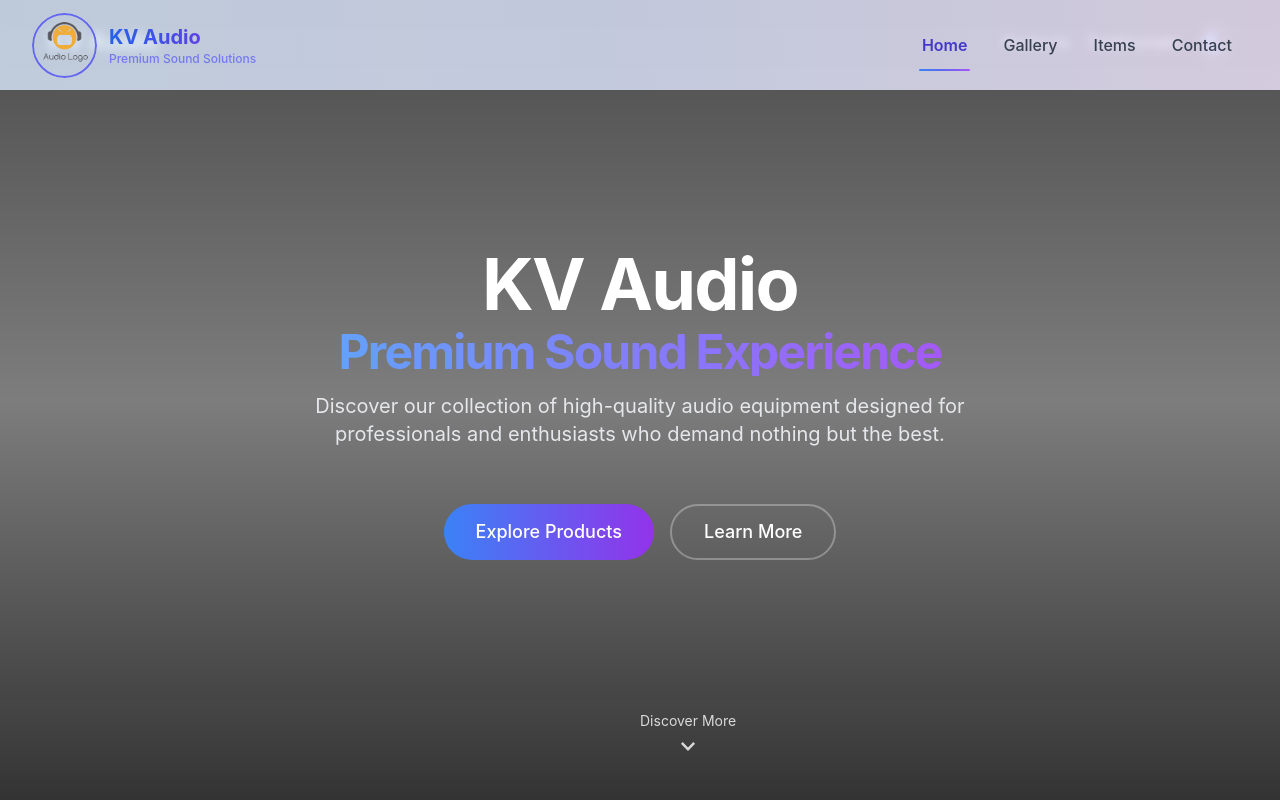
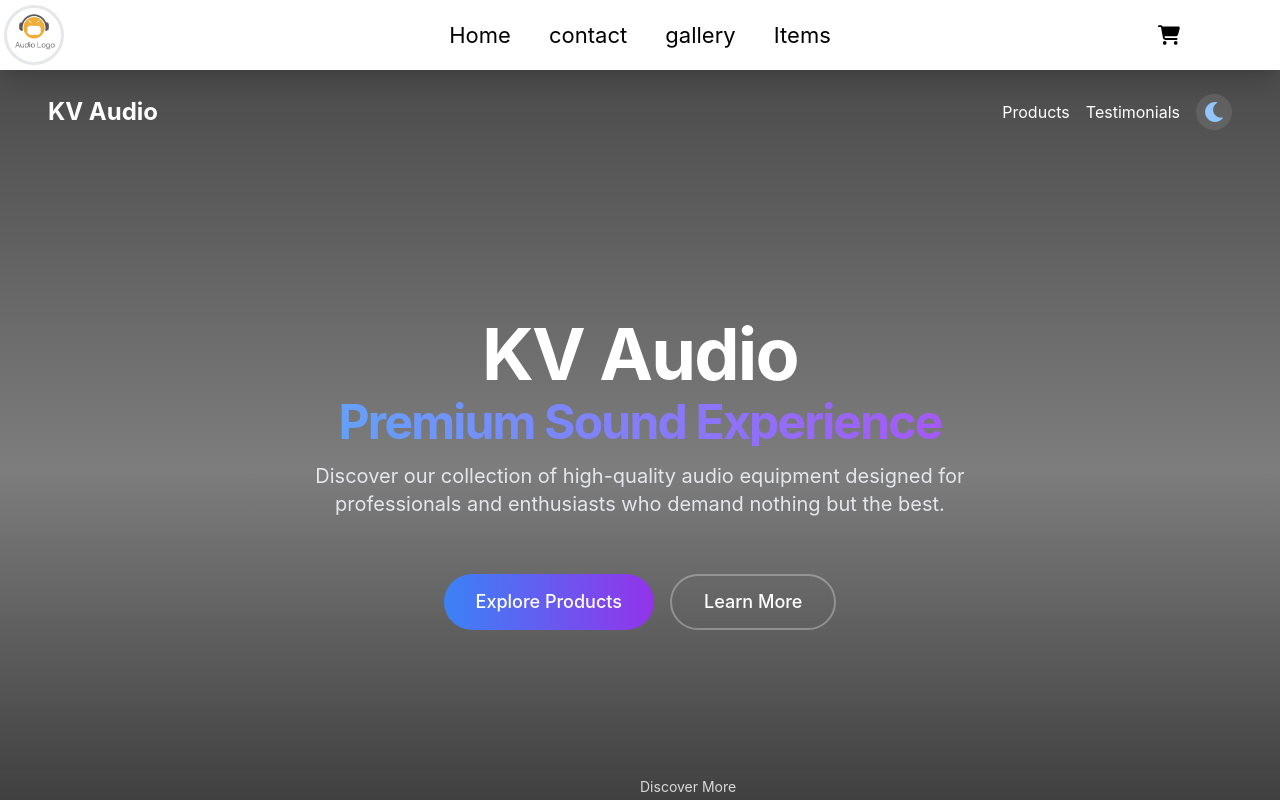
Before and after one commit to MadhubhashithaDEV/kv-audio-frontend, a React (Vite) app: page / in a window 1280 px wide. Shown: the top 800 px of the page. Built offline with nearby package versions, Linux system fonts and the light colour scheme.

Commit message:
implement cart

```diff
--- a/src/components/header.jsx
+++ b/src/components/header.jsx
@@ -1,93 +1,41 @@
-import { useState, useEffect } from "react";
-import { Link, useLocation } from "react-router-dom";
-import { motion, AnimatePresence } from "framer-motion";
+import { useState } from "react";
+import { FaCartShopping } from "react-icons/fa6";
+import { GiHamburgerMenu } from "react-icons/gi";
+import { Link } from "react-router-dom";
+
 
 export default function Header() {
-  const [isScrolled, setIsScrolled] = useState(false);
-  const [isMobileMenuOpen, setIsMobileMenuOpen] = useState(false);
-  const [isSearchOpen, setIsSearchOpen] = useState(false);
-  const location = useLocation();
-
-  // Handle scroll effect
-  useEffect(() => {
-    const handleScroll = () => {
-      setIsScrolled(window.scrollY > 10);
-    };
-    window.addEventListener("scroll", handleScroll);
-    return () => window.removeEventListener("scroll", handleScroll);
-  }, []);
-
-  // Check if link is active
-  const isActive = (path) => {
-    return location.pathname === path;
-  };
-
+	const [navPanelOpen, setNavPanelOpen] = useState(false);
+  const token = localStorage.getItem("token")
 	return (
-    <>
-      <header
-        className={`w-full fixed top-0 z-50 transition-all duration-500 ${
-          isScrolled
-            ? "h-[70px] bg-white/90 backdrop-blur-md shadow-lg dark:bg-gray-900/95"
-            : "h-[90px] bg-gradient-to-r from-blue-100/80 via-indigo-100/80 to-purple-100/80 backdrop-blur-sm dark:from-gray-900/90 dark:via-indigo-900/90 dark:to-purple-900/90"
-        }`}
-      >
-        <div className="max-w-7xl mx-auto px-4 sm:px-6 lg:px-8 h-full flex items-center justify-between">
-          {/* Logo */}
-          <div className="flex items-center">
-            <Link to="/" className="flex items-center group">
-              <div className={`relative ${isScrolled ? "w-[50px] h-[50px]" : "w-[65px] h-[65px]"} transition-all duration-300 overflow-hidden rounded-full`}>
+		<header className="w-full  h-[70px] shadow-xl flex justify-center items-center relative bg-accent text-black">
 			<img
 				src="/logo.png"
-                  alt="KV Audio"
-                  className="w-full h-full object-cover rounded-full border-2 border-indigo-500 group-hover:border-purple-500 shadow-md group-hover:shadow-lg group-hover:shadow-indigo-300/50 transition-all duration-300 transform group-hover:scale-105"
+				alt="logo"
+				className="w-[60px] h-[60px] object-cover border-[3px] absolute left-1 rounded-full"
 			/>
-                <div className="absolute inset-0 bg-gradient-to-tr from-blue-500/20 to-purple-500/20 opacity-0 group-hover:opacity-100 transition-opacity duration-300 rounded-full"></div>
-              </div>
-              <div className="ml-3 flex flex-col">
-                <span className="text-xl font-bold bg-gradient-to-r from-blue-600 via-indigo-600 to-purple-600 bg-clip-text text-transparent hidden sm:block transition-all duration-300 transform group-hover:translate-x-1 dark:from-blue-400 dark:via-indigo-400 dark:to-purple-400">
-                  KV Audio
-                </span>
-                <span className="text-xs text-indigo-500 hidden sm:block font-medium opacity-80 dark:text-indigo-300">Premium Sound Solutions</span>
-              </div>
+			<div className="hidden w-[450px]  md:flex justify-evenly items-center">
+				<Link to="/" className="hidden md:block text-[22px]  m-1">
+					Home
+				</Link>
+				<Link to="/contact" className="hidden md:block text-[22px]  m-1">
+					contact
+				</Link>
+				<Link to="/gallery" className="hidden md:block text-[22px]  m-1">
+					gallery
+				</Link>
+				{/* items */}
+				<Link to="/items" className="hidden md:block text-[22px]  m-1">
+					Items
+				</Link>
+				<Link
+					to="/booking"
+					className="hidden md:block text-[22px] font-bold m-1 absolute right-24"
+				>
+					<FaCartShopping />
 				</Link>
 			</div>
 
-          {/* Desktop Navigation */}
-          <nav className="hidden md:flex items-center space-x-1">
-            {[
-              { path: "/", label: "Home" },
-              { path: "/gallery", label: "Gallery" },
-              { path: "/items", label: "Items" },
-              { path: "/contact", label: "Contact" }
-            ].map((link) => (
-              <Link
-                key={link.path}
-                to={link.path}
-                className={`relative font-medium text-base px-4 py-2.5 rounded-xl transition-all duration-200 hover:bg-indigo-50 dark:hover:bg-indigo-900/30 group ${
-                  isActive(link.path)
-                    ? "text-indigo-700 dark:text-indigo-300 font-semibold"
-                    : "text-gray-700 dark:text-gray-300 hover:text-indigo-600 dark:hover:text-indigo-200"
-                }`}
-              >
-                <div className="flex items-center">
-                  {link.label}
-                </div>
-                {isActive(link.path) && (
-                  <span className="absolute -bottom-1 left-0 right-0 mx-auto w-2/3 h-0.5 bg-gradient-to-r from-blue-500 via-indigo-500 to-purple-500 rounded-full"></span>
-                )}
-              </Link>
-            ))}
-
-
-
-          </nav>
-
-        </div>
-
-
-
-
 		</header>
-    </>
 	);
 }
--- a/src/pages/home/productOverview.jsx
+++ b/src/pages/home/productOverview.jsx
@@ -50,7 +50,7 @@ export default function ProductOverview() {
 							{product.dimensions}
 						</div>
 						<button
-							className="mt-4 bg-accent text-white px-4 py-2 rounded-md"
+							className="mt-4 bg-green-600 text-black px-4 py-2 rounded-md"
 							onClick={() => {
 								addToCart(product.key, 1);
 								toast.success("Added to Cart");
--- a/src/pages/register/register.css
+++ b/src/pages/register/register.css
@@ -1,6 +1,6 @@
 /* Modern Register Page Styling with Purple/Blue Theme */
-.register-container {
-  width: 100%;
+.login-container {
+      width: 100vw;
       height: 100vh;
       background-image: url('https://imgs.search.brave.com/5sXCgmAyA_db2kDpJ_th6IO5VY3xkrrSkguJmh00dJs/rs:fit:860:0:0:0/g:ce/aHR0cHM6Ly9zdGF0/aWMuc3BhY2VjcmFm/dGVkLmNvbS9lYzAy/NjYyZGE1YmE0OWQx/OGI4Zjk4YWY0MTc3/MDc5Yy9pL2VhZDU5/ZjQ1OGY2MDRkMjY5/ZjBiZTg1MDYwNTBi/N2I2LzEvR0N1Q3Y3/MjdSaVlGWFlUR3Ru/ZVFUZS9JTUdfNDQ5/Ni5KUEc');
       background-size: cover;
@@ -9,9 +9,12 @@
       justify-content: center;
       align-items: center;
       font-family: 'Poppins', sans-serif;
+      overflow: hidden;
+      margin: 0;
+      padding: 0;
     }
 
-.register-overlay {
+    .login-overlay {
       width: 100%;
       height: 100%;
       background: rgba(0, 0, 0, 0.6);
@@ -19,10 +22,13 @@
       display: flex;
       justify-content: center;
       align-items: center;
+      overflow-y: auto;
+      padding: 20px 0;
     }
 
-.register-card {
-  width: 450px;
+    .login-card {
+      width: 100%;
+      max-width: 450px;
       padding: 40px;
       background: rgba(25, 25, 65, 0.2);
       border-radius: 16px;
@@ -31,6 +37,7 @@
       border: 1px solid rgba(255, 255, 255, 0.1);
       color: white;
       animation: fadeIn 0.5s ease-in-out;
+      margin: auto;
     }
 
     @keyframes fadeIn {
@@ -40,14 +47,16 @@
 
     .logo-container {
       display: flex;
-  flex-direction: column;
+      flex-direction: row;
       align-items: center;
       justify-content: center;
       margin-bottom: 20px;
+      gap: 10px;
     }
 
     .logo {
-  width: 150px;
+      width: 80px;
+      height: 80px;
       object-fit: contain;
       filter: drop-shadow(0 0 8px rgba(147, 112, 219, 0.6));
     }
@@ -59,27 +68,27 @@
       -webkit-background-clip: text;
       -webkit-text-fill-color: transparent;
       text-shadow: 0 2px 4px rgba(0, 0, 0, 0.3);
-  text-align: center;
+      margin: 0;
     }
 
-.register-title {
+    .welcome-text {
       font-size: 24px;
       font-weight: 600;
       text-align: center;
       margin-bottom: 8px;
     }
 
-.register-subtitle {
+    .login-subtitle {
       font-size: 14px;
       text-align: center;
       color: rgba(255, 255, 255, 0.7);
       margin-bottom: 30px;
     }
 
-.register-form {
+    .login-form {
       display: flex;
       flex-direction: column;
-  gap: 20px;
+      gap: 16px;
     }
 
     .input-group {
@@ -95,7 +104,7 @@
       font-size: 18px;
     }
 
-.register-input {
+    .login-input {
       width: 100%;
       padding: 15px 15px 15px 45px;
       border-radius: 8px;
@@ -104,38 +113,21 @@
       color: white;
       font-size: 16px;
       transition: all 0.3s ease;
+      box-sizing: border-box;
     }
 
-.register-input:focus {
+    .login-input:focus {
       outline: none;
       border-color: #9370DB;
       background: rgba(255, 255, 255, 0.15);
       box-shadow: 0 0 0 2px rgba(147, 112, 219, 0.3);
     }
 
-.register-input::placeholder {
+    .login-input::placeholder {
       color: rgba(255, 255, 255, 0.5);
     }
 
-.terms-container {
-  display: flex;
-  align-items: center;
-  gap: 10px;
-  font-size: 14px;
-  color: rgba(255, 255, 255, 0.7);
-}
-
-.terms-link {
-  color: #9370DB;
-  cursor: pointer;
-  transition: color 0.3s ease;
-}
-
-.terms-link:hover {
-  text-decoration: underline;
-}
-
-.register-button {
+    .login-button {
       display: flex;
       align-items: center;
       justify-content: center;
@@ -150,15 +142,21 @@
       cursor: pointer;
       transition: all 0.3s ease;
       margin-top: 10px;
+      width: 100%;
     }
 
-.register-button:hover {
+    .login-button:hover {
       transform: translateY(-2px);
       box-shadow: 0 6px 15px rgba(147, 112, 219, 0.4);
     }
 
-.register-button:active {
+    .login-button:active {
       transform: translateY(0);
+    }
+
+    .login-button:disabled {
+      opacity: 0.7;
+      cursor: not-allowed;
     }
 
     .button-icon {
@@ -178,36 +176,42 @@
       to { transform: rotate(360deg); }
     }
 
-.login-link-container {
-  margin-top: 20px;
+    .login-footer {
+      margin-top: 30px;
       text-align: center;
       font-size: 14px;
       color: rgba(255, 255, 255, 0.7);
     }
 
-.login-link {
-  color: #9370DB;
-  font-weight: 600;
-  cursor: pointer;
-  transition: color 0.3s ease;
+    /* Responsive adjustments */
+    @media (max-width: 768px) {
+      .login-card {
+        width: 90%;
+        padding: 30px 20px;
       }
 
-.login-link:hover {
-  text-decoration: underline;
+      .logo {
+        width: 60px;
+        height: 60px;
       }
 
-.register-footer {
-  margin-top: 30px;
-  text-align: center;
-  font-size: 12px;
-  color: rgba(255, 255, 255, 0.5);
+      .brand-name {
+        font-size: 22px;
       }
 
-/* Responsive adjustments */
-@media (max-width: 500px) {
-  .register-card {
-    width: 90%;
-    padding: 30px 20px;
+      .login-input {
+        padding: 12px 12px 12px 40px;
+      }
+
+      .welcome-text {
+        font-size: 20px;
+      }
+    }
+
+    @media (max-width: 480px) {
+      .login-card {
+        width: 95%;
+        padding: 25px 15px;
       }
 
       .logo {
@@ -216,6 +220,47 @@
       }
 
       .brand-name {
-    font-size: 22px;
+        font-size: 20px;
+      }
+
+      .login-button {
+        font-size: 16px;
+        padding: 12px;
+      }
+
+      .login-input {
+        font-size: 14px;
       }
     }
+
+    /* Fix for very small screens */
+    @media (max-height: 600px) {
+      .login-overlay {
+        align-items: flex-start;
+      }
+
+      .login-card {
+        margin: 10px auto;
+      }
+
+      .logo-container {
+        margin-bottom: 10px;
+      }
+
+      .login-subtitle {
+        margin-bottom: 15px;
+      }
+    }
+
+    /* Add this to ensure proper box sizing throughout */
+    * {
+      box-sizing: border-box;
+    }
+
+    /* Ensure the page takes up full viewport */
+    html, body {
+      margin: 0;
+      padding: 0;
+      height: 100%;
+      width: 100%;
+    }
--- a/src/pages/register/register.jsx
+++ b/src/pages/register/register.jsx
@@ -3,6 +3,7 @@ import "./register.css";
 import axios from "axios";
 import toast from "react-hot-toast";
 import { useNavigate } from "react-router-dom";
+
 
 export default function RegisterPage() {
   const [email, setEmail] = useState("");
```
Lines whose indentation alone changed are shown as unchanged.
